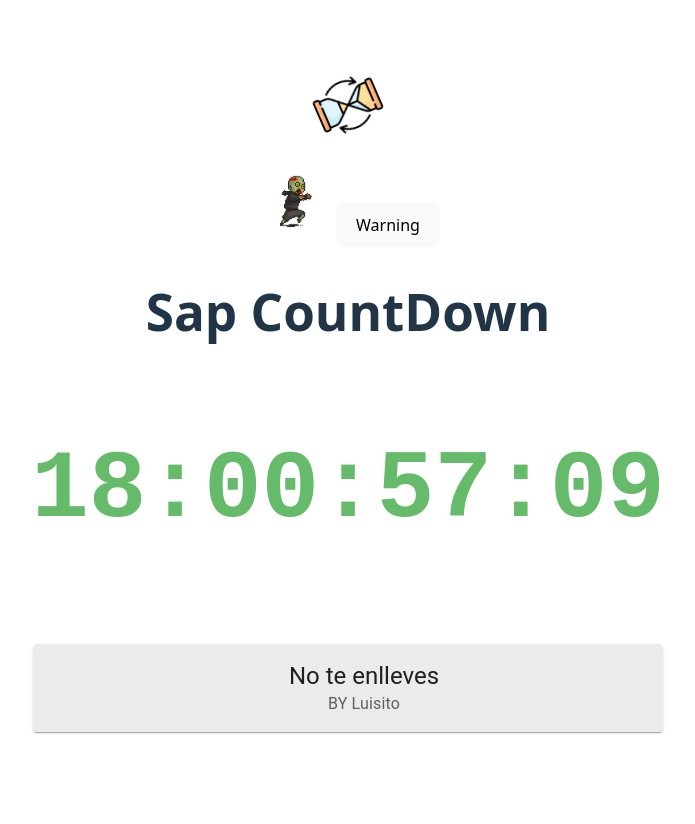
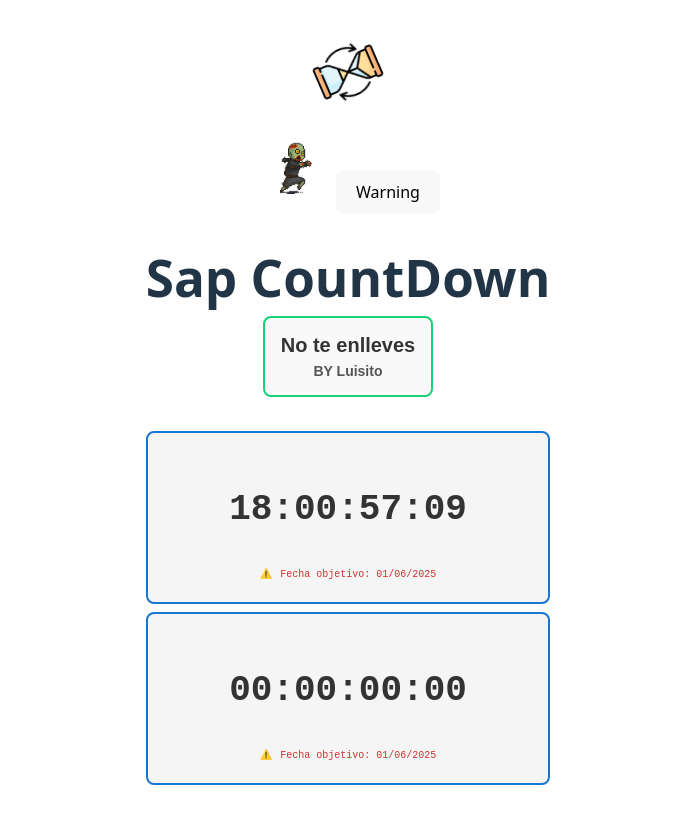
Before and after one commit to GilZX/Reacr-Countdown, a React (Vite) app: page / in a window 1280 px wide. Shown: the top 824 px of the page, without its empty margins (292-987 px from the left). Before the commit the page ends 800 px from the top, so only its background shows below. Built offline with nearby package versions, Linux system fonts and the light colour scheme.

Commit message:
countdown-dynamic

```diff
--- a/src/App.jsx
+++ b/src/App.jsx
@@ -3,8 +3,7 @@ import reactLogo from './assets/react.svg'
 import viteLogo from '/vite.svg'
 import mainLogo from './assets/logo-2.png'
 import './App.css'
-import { CountDown } from './Components/CountDown'
-import { CountDownV2 } from './Components/CountDownV2'
+import { Contador } from './Components/Contador'
 import { Frase } from './Components/Frase'
 import writerLogo from './assets/writer.png'
 import AlertTitle from '@mui/material/AlertTitle';
@@ -24,9 +23,10 @@ function App() {
       </div>
 
       <div className="card">
-        <h1>Sap CountDown</h1>
-        <CountDownV2/>
-        <Frase></Frase>
+        <h1>Sap CountDown  <Frase></Frase> </h1>
+        <Contador tipo="reversa" fecha="01/06/2025" />
+        <Contador tipo="progresivo" fecha="01/06/2025" />
+
       </div>
 
 
--- /dev/null
+++ b/src/Components/Contador.jsx
@@ -0,0 +1,101 @@
+import React,{ useState,useEffect } from "react"
+  const estiloWarning = {
+    marginTop: "15px",
+    fontSize: "10px",
+    color: "#d32f2f",
+    display: "flex",
+    alignItems: "center",
+    justifyContent: "center",
+    gap: "8px",
+  };
+
+export function Contador({ tipo = "reversa", fecha }){
+    const [activo, setActivo] = useState(true);
+    const [tiempo, setTiempo] = useState({
+        dias: "00",
+        horas: "00",
+        minutos: "00",
+        segundos: "00",
+     });
+
+
+
+useEffect(()=>{
+
+    const partes = fecha.split("/");
+    const targetFecha = new Date(
+      `${partes[2]}-${partes[1]}-${partes[0]}T00:00:00`
+    );
+
+    const actualizarTiempo = () => {
+      const ahora = new Date();
+      let diferencia;
+
+      if (tipo === "reversa") {
+        diferencia = targetFecha - ahora;
+
+
+        if (diferencia <= 0) {
+          clearInterval(intervalo);
+          setActivo(false);
+          setTiempo({
+            dias: "00",
+            horas: "00",
+            minutos: "00",
+            segundos: "00",
+          });
+          return;
+        }
+      } else {
+        diferencia = ahora - targetFecha;
+        if (diferencia < 0) diferencia = 0;
+      }
+
+      const segundosTotales = Math.floor(diferencia / 1000);
+      const dias = Math.floor(segundosTotales / (3600 * 24));
+      const horas = Math.floor((segundosTotales % (3600 * 24)) / 3600);
+      const minutos = Math.floor((segundosTotales % 3600) / 60);
+      const segundos = segundosTotales % 60;
+
+      setTiempo({
+        dias: dias.toString().padStart(2, "0"),
+        horas: horas.toString().padStart(2, "0"),
+        minutos: minutos.toString().padStart(2, "0"),
+        segundos: segundos.toString().padStart(2, "0"),
+      });
+    };
+
+    const intervalo = setInterval(actualizarTiempo, 1000);
+    actualizarTiempo();
+
+    return () => clearInterval(intervalo);
+  }, [fecha, tipo]);
+
+return (
+
+    <div style={
+        {
+    border: "2px solid #1976d2", // Azul Material UI
+    padding: "20px",
+    borderRadius: "8px",
+    display: "block",
+    fontFamily: "monospace",
+    fontSize: "24px",
+    backgroundColor: "#f5f5f5",
+    textAlign: "center",
+    color: "#333",
+    minWidth: "300px",
+    marginBottom:"8px"
+  }
+    }>
+    <h2>
+        {tiempo.dias}:{tiempo.horas}:{tiempo.minutos}:{tiempo.segundos}
+    </h2>
+    <div style={estiloWarning}>
+        ⚠️ <span>Fecha objetivo: {fecha}</span>
+      </div>
+    </div>
+
+)
+
+}
--- a/src/Components/CountDown.jsx
+++ /dev/null
@@ -1,42 +0,0 @@
-import { useState,useEffect } from 'react'
-import NumberFlow from '@number-flow/react'
-
-
-export function CountDown(){
-    const [seconds, setSeconds] = useState(0);
-
-    const formatTime = (totalSeconds) => {
-  const hours = Math.floor(totalSeconds / 3600);
-  const minutes = Math.floor((totalSeconds % 3600) / 60);
-  const seconds = totalSeconds % 60;
-
-return [
-    String(hours).padStart(2, '0'),
-    String(minutes).padStart(2, '0'),
-    String(seconds).padStart(2, '0')
-  ].join(':');
-};
-
-useEffect(() => {
-    const interval = setInterval(() => {
-      setSeconds((prev) => prev + 1);
-    }, 1000);
-
-    return () => clearInterval(interval);
-  }, []);
-
-
-  const { hours, minutes, seconds: secs } = formatTime(seconds);
-
-
-
-    return(
-
-        <div style={{ fontSize: '2rem', fontFamily: 'monospace' }}>
-            <h1>{formatTime(seconds)}</h1>
-        </div>
-
-    )
-
-
-}
--- a/src/Components/Frase.jsx
+++ b/src/Components/Frase.jsx
@@ -1,48 +1,48 @@
-import * as React from 'react';
-import Box from '@mui/material/Box';
-import Card from '@mui/material/Card';
-import CardContent from '@mui/material/CardContent';
-import Typography from '@mui/material/Typography';
-import CardActionArea from '@mui/material/CardActionArea';
-
-const cards = [
-  {
-    id: 1,
-    title: 'No te enlleves',
-    description: 'BY Luisito',
-  },
-];
+import React, { useState } from 'react';
 
 export function Frase() {
-  const [selectedCard, setSelectedCard] = React.useState(0);
+
+
+
+
+
+  const frases = [
+    {title: 'No te enlleves',description: 'BY Luisito'},
+    {title:"La Tecnologia a Avanzado Mucho.",description:"by luisito"},
+  ]
+  const [random] = useState(() => Math.floor(Math.random() * frases.length));
+
+
+
+  const estiloContenedor = {
+    border: '2px solid rgb(25, 210, 118)',
+    borderRadius: '8px',
+    padding: '16px',
+    backgroundColor: '#f9f9f9',
+    width: 'fit-content',
+    margin: '10px auto',
+    fontFamily: 'Arial, sans-serif',
+    textAlign: 'center',
+  };
+
+  const estiloTitulo = {
+    fontSize: '20px',
+    fontWeight: 'bold',
+    marginBottom: '8px',
+    color: '#333',
+  };
+
+  const estiloDescripcion = {
+    fontSize: '14px',
+    color: '#555',
+  };
+
+
+
   return (
-    <Box padding={'0.1em'}>
-      {cards.map((card, index) => (
-        <Card>
-          <CardActionArea
-            onClick={() => setSelectedCard(index)}
-            data-active={selectedCard === index ? '' : undefined}
-            sx={{
-              height: '100%',
-              '&[data-active]': {
-                backgroundColor: 'action.selected',
-                '&:hover': {
-                  backgroundColor: 'action.selectedHover',
-                },
-              },
-            }}
-          >
-            <CardContent sx={{ height: '100%', width: '100%',  alignContent:'center'}}>
-              <Typography variant="h5" component="div">
-                {card.title}
-              </Typography>
-              <Typography variant="body1" color="text.secondary">
-                {card.description}
-              </Typography>
-            </CardContent>
-          </CardActionArea>
-        </Card>
-      ))}
-    </Box>
+    <div style={estiloContenedor}>
+      <div style={estiloTitulo}>{frases[random].title}</div>
+      <div style={estiloDescripcion}>{frases[random].description}</div>
+    </div>
   );
 }
```
